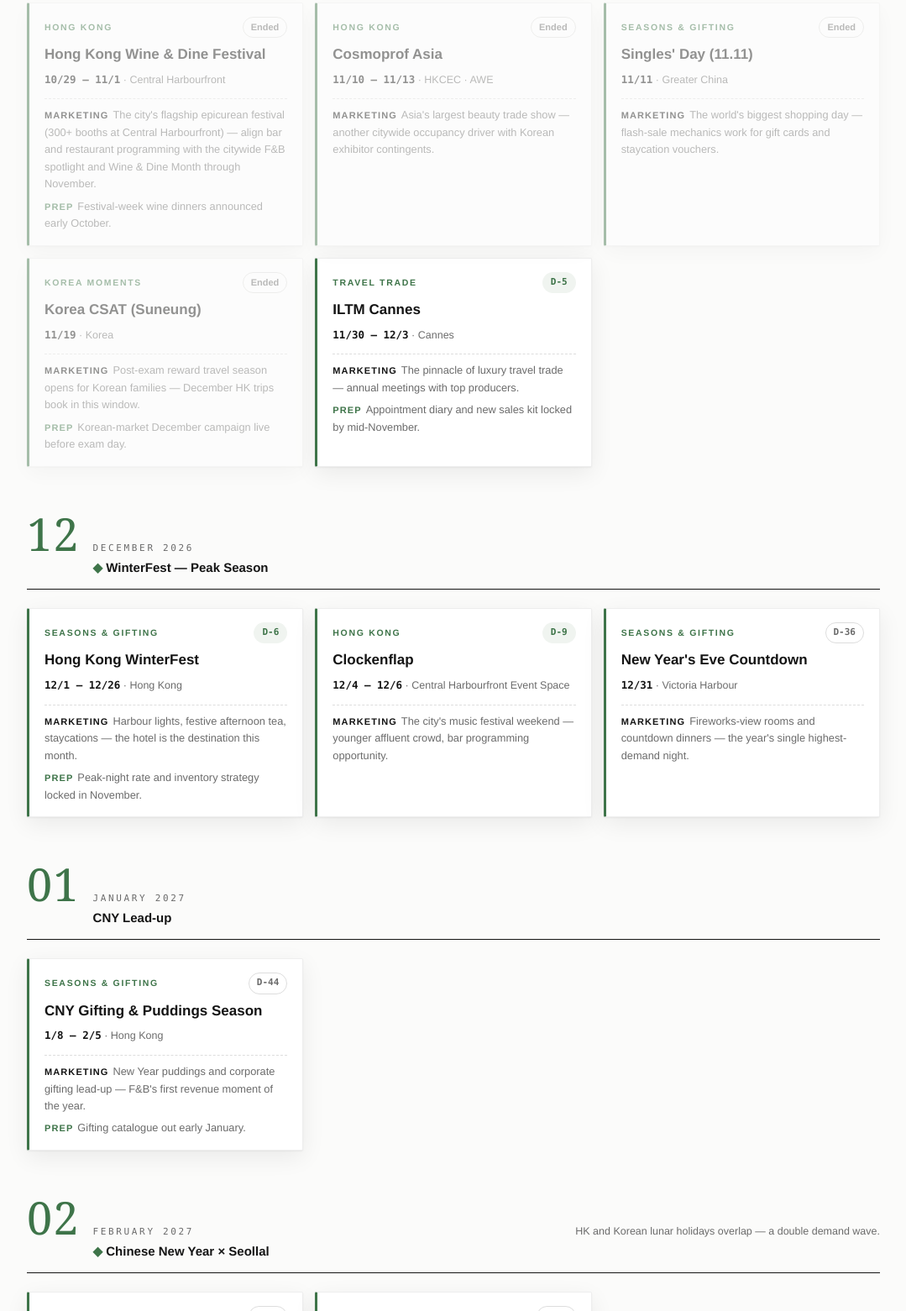
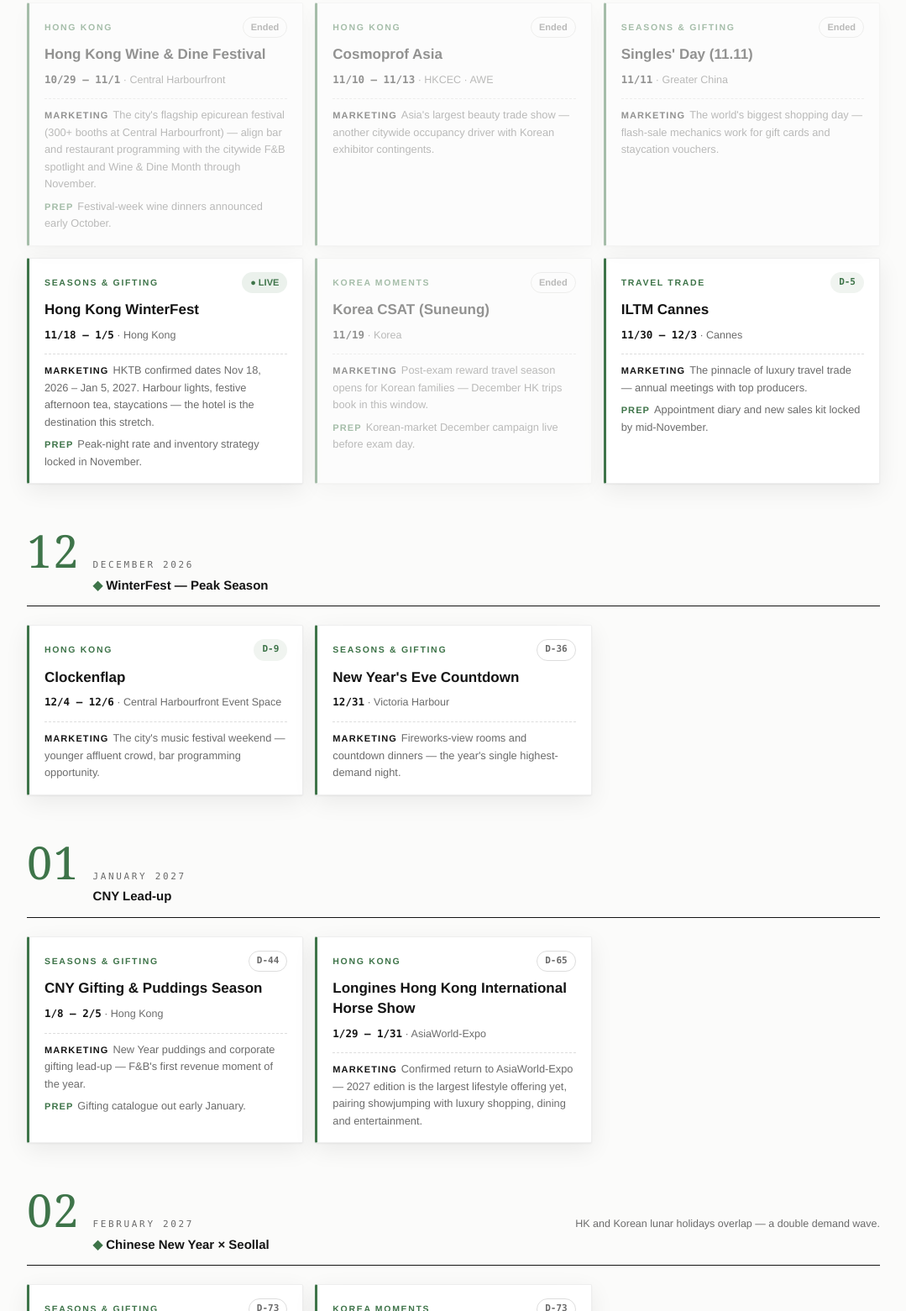
Before and after one commit to jhkim-lgtm/upperhouse-calendar, a plain HTML site: page index.html in a window 1280 px wide. Shown: the part 1028-2589 px from the top of the page at 84% size, without its empty margins (100-1179 px from the left). Drawn offline with Linux system fonts and the light colour scheme; a web font is replaced by a local one.

Commit message:
daily refresh 2026-11-26

```diff
--- a/index.html
+++ b/index.html
@@ -199,8 +199,8 @@ const EVENTS = [
    prep:'Appointment diary and new sales kit locked by mid-November.'},
 
   // ── 2026.12 ──
-  {s:'2026-12-01', e:'2026-12-26', cat:'seasonal', title:'Hong Kong WinterFest', place:'Hong Kong',
-   angle:'Harbour lights, festive afternoon tea, staycations — the hotel is the destination this month.',
+  {s:'2026-11-18', e:'2027-01-05', cat:'seasonal', title:'Hong Kong WinterFest', place:'Hong Kong',
+   angle:'HKTB confirmed dates Nov 18, 2026 – Jan 5, 2027. Harbour lights, festive afternoon tea, staycations — the hotel is the destination this stretch.',
    prep:'Peak-night rate and inventory strategy locked in November.'},
   {s:'2026-12-04', e:'2026-12-06', cat:'hk', title:'Clockenflap', place:'Central Harbourfront Event Space',
    angle:'The city\'s music festival weekend — younger affluent crowd, bar programming opportunity.',
@@ -210,6 +210,9 @@ const EVENTS = [
    prep:'—'},
 
   // ── 2027.01–02 ──
+  {s:'2027-01-29', e:'2027-01-31', cat:'hk', title:'Longines Hong Kong International Horse Show', place:'AsiaWorld-Expo',
+   angle:'Confirmed return to AsiaWorld-Expo — 2027 edition is the largest lifestyle offering yet, pairing showjumping with luxury shopping, dining and entertainment.',
+   prep:'—'},
   {s:'2027-01-08', e:'2027-02-05', cat:'seasonal', title:'CNY Gifting & Puddings Season', place:'Hong Kong',
    angle:'New Year puddings and corporate gifting lead-up — F&B\'s first revenue moment of the year.',
    prep:'Gifting catalogue out early January.'},
```
